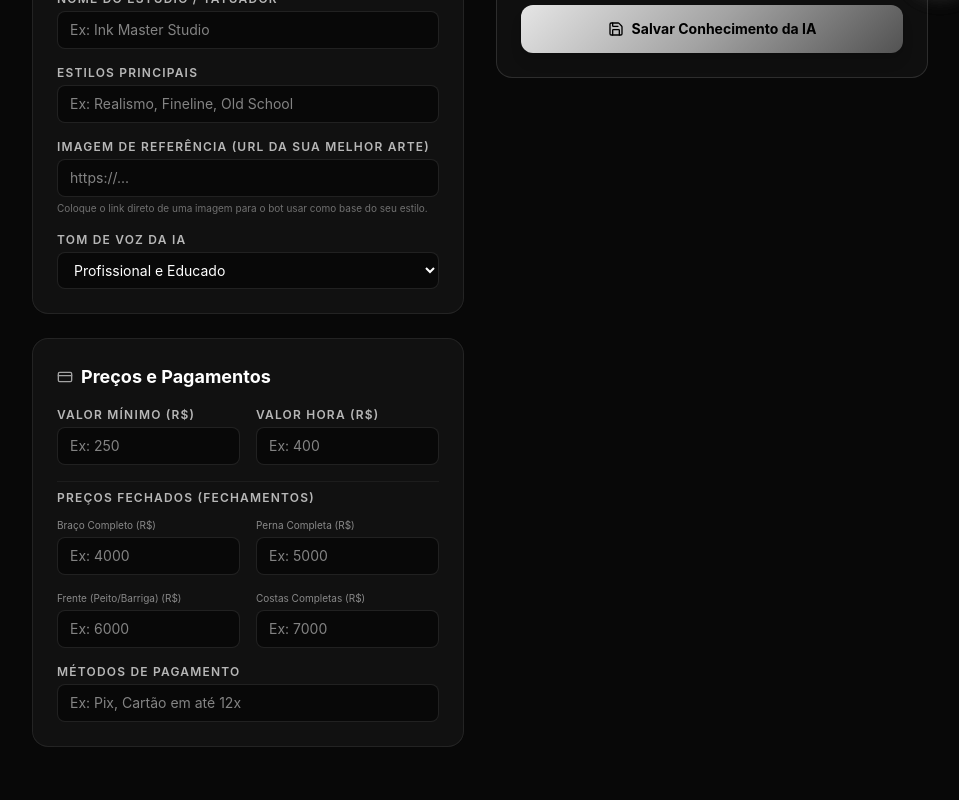
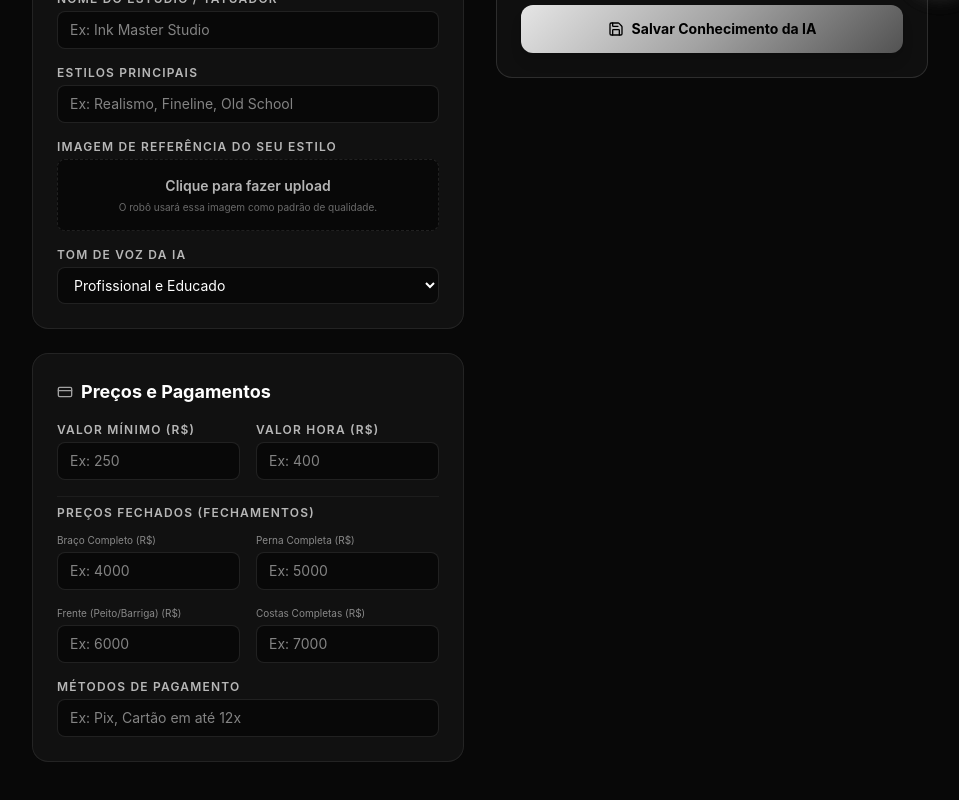
Before and after one commit to iannunes31-jpg/inkauthority, a Next.js app: page /dashboard/tools/assistant in a window 1280 px wide. Shown: the part 782-1582 px from the top of the page, without its empty margins (288-1247 px from the left). Built offline with nearby package versions, Linux system fonts and the light colour scheme; no server answers.

Commit message:
Add Image Upload logic to Assistant UI

```diff
--- a/app/dashboard/tools/assistant/page.tsx
+++ b/app/dashboard/tools/assistant/page.tsx
@@ -12,6 +12,7 @@ export default function AssistantPage() {
   const { user } = useUser();
   const [activeTab, setActiveTab] = useState<"settings" | "crm" | "agenda">("settings");
   const [isSaving, setIsSaving] = useState(false);
+  const [isUploadingImage, setIsUploadingImage] = useState(false);
   const [qrCodeData, setQrCodeData] = useState<string | null>(null);
   const [connectionStatus, setConnectionStatus] = useState<string>("Carregando...");
   const [isGeneratingQr, setIsGeneratingQr] = useState(false);
@@ -122,6 +123,38 @@ export default function AssistantPage() {
         price_back: data.price_back || "",
       });
     }
+  };
+
+  const handleImageUpload = async (e: React.ChangeEvent<HTMLInputElement>) => {
+    if (!e.target.files || e.target.files.length === 0) return;
+    const file = e.target.files[0];
+    const fileExt = file.name.split('.').pop();
+    const fileName = `${user?.id}-${Math.random()}.${fileExt}`;
+    const filePath = `style-references/${fileName}`;
+
+    setIsUploadingImage(true);
+    try {
+      const { data, error } = await supabase.storage
+        .from('assets')
+        .upload(filePath, file);
+
+      if (error) {
+        console.error("Erro no upload:", error);
+        alert("Erro no upload. Lembre-se de criar um bucket público chamado 'assets' no seu Supabase.");
+        setIsUploadingImage(false);
+        return;
+      }
+
+      const { data: publicUrlData } = supabase.storage
+        .from('assets')
+        .getPublicUrl(filePath);
+
+      setFormData(prev => ({ ...prev, style_image_url: publicUrlData.publicUrl }));
+    } catch (err) {
+      console.error(err);
+      alert("Falha no upload.");
+    }
+    setIsUploadingImage(false);
   };
 
   const handleSave = async () => {
@@ -344,15 +377,41 @@ export default function AssistantPage() {
                     />
                   </div>
                   <div>
-                    <label className="text-xs font-semibold text-white/70 uppercase tracking-widest mb-1 block">Imagem de Referência (URL da sua melhor arte)</label>
-                    <input
-                      type="url"
-                      value={formData.style_image_url}
-                      onChange={(e) => setFormData({...formData, style_image_url: e.target.value})}
-                      className="w-full bg-black/50 border border-white/10 rounded-lg py-2 px-3 text-sm focus:border-primary focus:outline-none transition-colors"
-                      placeholder="https://..."
-                    />
-                    <p className="text-[10px] text-white/40 mt-1">Coloque o link direto de uma imagem para o bot usar como base do seu estilo.</p>
+                    <label className="text-xs font-semibold text-white/70 uppercase tracking-widest mb-1 block">Imagem de Referência do Seu Estilo</label>
+                    <div className="flex flex-col gap-2">
+                      {formData.style_image_url && (
+                        <div className="relative w-full max-w-[200px] aspect-square rounded-xl overflow-hidden border border-white/10 mb-2">
+                          <img src={formData.style_image_url} alt="Referência" className="w-full h-full object-cover" />
+                          <button
+                            onClick={() => setFormData({...formData, style_image_url: ""})}
+                            className="absolute top-2 right-2 bg-black/60 p-1.5 rounded-lg hover:bg-red-500/80 transition-colors"
+                          >
+                            <span className="text-xs font-bold text-white">X</span>
+                          </button>
+                        </div>
+                      )}
+
+                      <div className="relative">
+                        <input
+                          type="file"
+                          accept="image/*"
+                          onChange={handleImageUpload}
+                          disabled={isUploadingImage}
+                          className="absolute inset-0 w-full h-full opacity-0 cursor-pointer disabled:cursor-not-allowed"
+                        />
+                        <div className={cn(
+                          "w-full bg-black/50 border border-white/10 border-dashed rounded-lg py-4 px-3 text-sm flex flex-col items-center justify-center transition-colors hover:border-primary hover:bg-white/5",
+                          isUploadingImage && "opacity-50 border-primary"
+                        )}>
+                          {isUploadingImage ? (
+                            <Loader2 className="w-5 h-5 text-primary animate-spin mb-1" />
+                          ) : (
+                            <span className="text-white/70 font-semibold mb-1">Clique para fazer upload</span>
+                          )}
+                          <span className="text-[10px] text-white/40">O robô usará essa imagem como padrão de qualidade.</span>
+                        </div>
+                      </div>
+                    </div>
                   </div>
                   <div>
                     <label className="text-xs font-semibold text-white/70 uppercase tracking-widest mb-1 block">Tom de Voz da IA</label>
```
